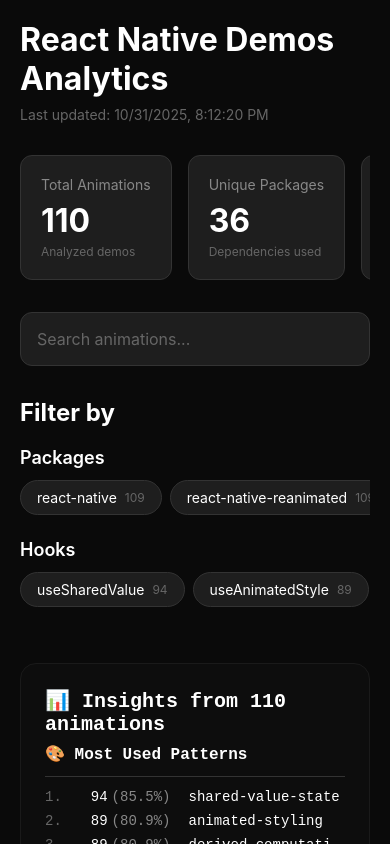
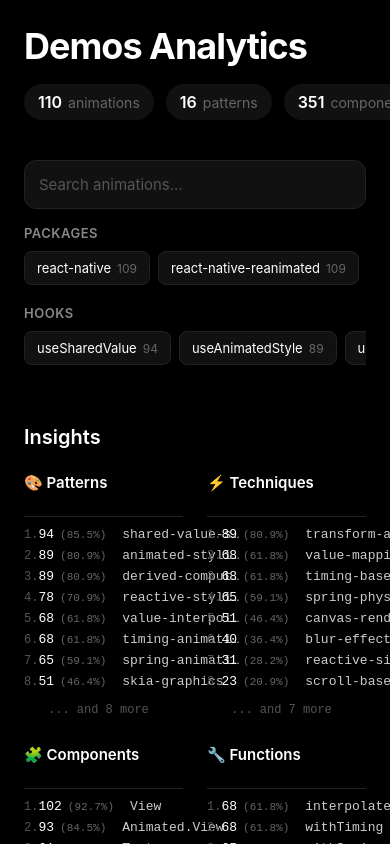
Before and after one commit to enzomanuelmangano/demos-stats, a React Native app: screen / in a window 390 px wide. Built offline with nearby package versions, Linux system fonts and the light colour scheme.

Commit message:
refactor: update UI styles and remove unused components

```diff
--- a/App.tsx
+++ b/App.tsx
@@ -14,6 +14,6 @@
 const styles = StyleSheet.create({
   container: {
     flex: 1,
-    backgroundColor: '#0a0a0a',
+    backgroundColor: '#000',
   },
 });
--- a/src/components/AnimationCard.tsx
+++ b/src/components/AnimationCard.tsx
@@ -48,54 +48,55 @@
 
 const styles = StyleSheet.create({
   card: {
-    backgroundColor: '#1e1e1e',
-    borderRadius: 12,
-    padding: 20,
-    marginBottom: 12,
+    backgroundColor: '#0a0a0a',
+    borderRadius: 10,
+    padding: 16,
     borderWidth: 1,
-    borderColor: '#333',
+    borderColor: '#1a1a1a',
   },
   header: {
     flexDirection: 'row',
     justifyContent: 'space-between',
-    alignItems: 'center',
-    marginBottom: 16,
+    alignItems: 'flex-start',
+    marginBottom: 12,
   },
   title: {
-    fontSize: 18,
+    fontSize: 15,
     fontWeight: '600',
     color: '#fff',
     flex: 1,
   },
   linkButton: {
-    paddingHorizontal: 12,
-    paddingVertical: 6,
+    paddingHorizontal: 10,
+    paddingVertical: 4,
   },
   linkText: {
-    fontSize: 14,
+    fontSize: 12,
     color: '#007AFF',
   },
   stats: {
     flexDirection: 'row',
-    gap: 24,
-    marginBottom: 12,
+    gap: 16,
+    marginBottom: 8,
   },
   stat: {
-    alignItems: 'center',
+    alignItems: 'flex-start',
   },
   statValue: {
-    fontSize: 20,
-    fontWeight: 'bold',
-    color: '#007AFF',
-    marginBottom: 4,
+    fontSize: 16,
+    fontWeight: '600',
+    color: '#fff',
+    marginBottom: 2,
   },
   statLabel: {
-    fontSize: 12,
-    color: '#666',
+    fontSize: 11,
+    color: '#555',
+    textTransform: 'uppercase',
+    letterSpacing: 0.5,
   },
   date: {
-    fontSize: 12,
-    color: '#666',
-    marginTop: 8,
+    fontSize: 11,
+    color: '#444',
+    marginTop: 6,
   },
 });
--- a/src/components/FilterSection.tsx
+++ /dev/null
@@ -1,95 +0,0 @@
-import React from 'react';
-import { View, Text, StyleSheet, ScrollView, TouchableOpacity } from 'react-native';
-
-interface FilterSectionProps {
-  title: string;
-  items: Record<string, number>;
-  selectedItems: string[];
-  onToggle: (item: string) => void;
-  limit?: number;
-}
-
-export function FilterSection({
-  title,
-  items,
-  selectedItems,
-  onToggle,
-  limit = 20,
-}: FilterSectionProps) {
-  const entries = Object.entries(items).slice(0, limit);
-
-  return (
-    <View style={styles.container}>
-      <Text style={styles.title}>{title}</Text>
-      <ScrollView
-        horizontal
-        showsHorizontalScrollIndicator={false}
-        contentContainerStyle={styles.scrollContent}
-      >
-        {entries.map(([item, count]) => {
-          const isSelected = selectedItems.includes(item);
-          return (
-            <TouchableOpacity
-              key={item}
-              style={[styles.chip, isSelected && styles.chipSelected]}
-              onPress={() => onToggle(item)}
-            >
-              <Text style={[styles.chipText, isSelected && styles.chipTextSelected]}>
-                {item}
-              </Text>
-              <Text style={[styles.chipCount, isSelected && styles.chipCountSelected]}>
-                {count}
-              </Text>
-            </TouchableOpacity>
-          );
-        })}
-      </ScrollView>
-    </View>
-  );
-}
-
-const styles = StyleSheet.create({
-  container: {
-    marginBottom: 24,
-  },
-  title: {
-    fontSize: 18,
-    fontWeight: '600',
-    color: '#fff',
-    marginBottom: 12,
-  },
-  scrollContent: {
-    gap: 8,
-    paddingRight: 16,
-  },
-  chip: {
-    backgroundColor: '#1e1e1e',
-    borderRadius: 20,
-    paddingHorizontal: 16,
-    paddingVertical: 8,
-    borderWidth: 1,
-    borderColor: '#333',
-    flexDirection: 'row',
-    alignItems: 'center',
-    gap: 8,
-  },
-  chipSelected: {
-    backgroundColor: '#007AFF',
-    borderColor: '#007AFF',
-  },
-  chipText: {
-    fontSize: 14,
-    color: '#fff',
-  },
-  chipTextSelected: {
-    color: '#fff',
-    fontWeight: '600',
-  },
-  chipCount: {
-    fontSize: 12,
-    color: '#666',
-  },
-  chipCountSelected: {
-    color: '#ccc',
-  },
-});
--- a/src/components/ProgressBarChart.tsx
+++ b/src/components/ProgressBarChart.tsx
@@ -70,87 +70,85 @@
 
 const styles = StyleSheet.create({
   container: {
-    marginBottom: 32,
+    marginBottom: 28,
   },
   title: {
-    fontSize: 16,
+    fontSize: 15,
     fontWeight: '600',
     color: '#fff',
-    fontFamily: 'monospace',
+    marginBottom: 14,
   },
   subtitle: {
-    fontSize: 14,
+    fontSize: 12,
     color: '#666',
-    fontFamily: 'monospace',
     marginTop: 4,
   },
   separator: {
     height: 1,
-    backgroundColor: '#333',
-    marginVertical: 12,
+    backgroundColor: '#222',
+    marginVertical: 10,
   },
   row: {
     flexDirection: 'row',
     alignItems: 'center',
-    marginBottom: 8,
-    fontFamily: 'monospace',
+    marginBottom: 6,
   },
   rank: {
-    fontSize: 14,
-    color: '#666',
-    width: 32,
+    fontSize: 12,
+    color: '#555',
+    width: 24,
     fontFamily: 'monospace',
   },
   count: {
-    fontSize: 14,
+    fontSize: 13,
     color: '#fff',
-    width: 40,
+    width: 32,
     textAlign: 'right',
     fontFamily: 'monospace',
+    fontWeight: '500',
   },
   percentage: {
-    fontSize: 14,
-    color: '#888',
-    width: 70,
-    marginLeft: 4,
+    fontSize: 11,
+    color: '#666',
+    width: 50,
+    marginLeft: 6,
     fontFamily: 'monospace',
   },
   barContainer: {
     flex: 1,
-    height: 16,
+    height: 6,
     position: 'relative',
     marginHorizontal: 8,
+    backgroundColor: '#111',
+    borderRadius: 3,
+    overflow: 'hidden',
   },
   barFilled: {
     height: '100%',
     position: 'absolute',
     left: 0,
     top: 0,
-    borderRadius: 2,
+    borderRadius: 3,
   },
   barEmpty: {
-    height: '100%',
-    width: '100%',
-    backgroundColor: '#222',
-    borderRadius: 2,
+    display: 'none',
   },
   label: {
-    fontSize: 14,
-    color: '#fff',
-    width: 180,
+    fontSize: 13,
+    color: '#ccc',
+    minWidth: 120,
     fontFamily: 'monospace',
   },
   remaining: {
-    fontSize: 14,
-    color: '#666',
+    fontSize: 12,
+    color: '#555',
     marginTop: 8,
     fontFamily: 'monospace',
-    marginLeft: 32,
+    marginLeft: 24,
   },
   emptyText: {
-    fontSize: 14,
-    color: '#666',
-    fontFamily: 'monospace',
+    fontSize: 13,
+    color: '#555',
     fontStyle: 'italic',
   },
 });
--- a/src/components/StatCard.tsx
+++ /dev/null
@@ -1,44 +0,0 @@
-import React from 'react';
-import { View, Text, StyleSheet } from 'react-native';
-
-interface StatCardProps {
-  title: string;
-  value: string | number;
-  subtitle?: string;
-}
-
-export function StatCard({ title, value, subtitle }: StatCardProps) {
-  return (
-    <View style={styles.card}>
-      <Text style={styles.title}>{title}</Text>
-      <Text style={styles.value}>{value}</Text>
-      {subtitle && <Text style={styles.subtitle}>{subtitle}</Text>}
-    </View>
-  );
-}
-
-const styles = StyleSheet.create({
-  card: {
-    backgroundColor: '#1e1e1e',
-    borderRadius: 12,
-    padding: 20,
-    minWidth: 150,
-    borderWidth: 1,
-    borderColor: '#333',
-  },
-  title: {
-    fontSize: 14,
-    color: '#888',
-    marginBottom: 8,
-  },
-  value: {
-    fontSize: 32,
-    fontWeight: 'bold',
-    color: '#fff',
-    marginBottom: 4,
-  },
-  subtitle: {
-    fontSize: 12,
-    color: '#666',
-  },
-});
--- a/src/screens/Dashboard.tsx
+++ b/src/screens/Dashboard.tsx
@@ -8,9 +8,7 @@
   ActivityIndicator,
   TouchableOpacity,
 } from 'react-native';
-import { useAggregateStats, useAnimationMetadata } from '../hooks/useAnalytics';
-import { StatCard } from '../components/StatCard';
-import { FilterSection } from '../components/FilterSection';
+import { useAggregateStats } from '../hooks/useAnalytics';
 import { ProgressBarChart } from '../components/ProgressBarChart';
 import { AnimationCard } from '../components/AnimationCard';
 
@@ -135,146 +133,151 @@
     <ScrollView style={styles.container} contentContainerStyle={styles.content}>
       {/* Header */}
       <View style={styles.header}>
-        <Text style={styles.headerTitle}>React Native Demos Analytics</Text>
-        <Text style={styles.headerSubtitle}>
-          Last updated: {new Date(stats.generated_at).toLocaleString()}
-        </Text>
+        <Text style={styles.headerTitle}>Demos Analytics</Text>
+        <View style={styles.statsOverview}>
+          <View style={styles.statPill}>
+            <Text style={styles.statValue}>{filteredAnimations.length}</Text>
+            <Text style={styles.statLabel}>animations</Text>
+          </View>
+          <View style={styles.statPill}>
+            <Text style={styles.statValue}>{Object.keys(insights.patterns).length}</Text>
+            <Text style={styles.statLabel}>patterns</Text>
+          </View>
+          <View style={styles.statPill}>
+            <Text style={styles.statValue}>{Object.keys(insights.components).length}</Text>
+            <Text style={styles.statLabel}>components</Text>
+          </View>
+        </View>
       </View>
 
-      {/* Stats Overview */}
+      {/* Search and Filters */}
+      <View style={styles.controlsSection}>
+        <TextInput
+          style={styles.searchInput}
+          placeholder="Search animations..."
+          placeholderTextColor="#555"
+          value={searchQuery}
+          onChangeText={setSearchQuery}
+        />
+
+        {totalActiveFilters > 0 && (
+          <TouchableOpacity onPress={clearAllFilters} style={styles.clearAllButton}>
+            <Text style={styles.clearAllText}>✕ Clear filters</Text>
+          </TouchableOpacity>
+        )}
+
+        <View style={styles.filterGroup}>
+          <Text style={styles.filterLabel}>Packages</Text>
           <ScrollView
             horizontal
             showsHorizontalScrollIndicator={false}
-        style={styles.statsRow}
-        contentContainerStyle={styles.statsContent}
+            contentContainerStyle={styles.filterChips}
           >
-        <StatCard
-          title="Total Animations"
-          value={stats.total_animations}
-          subtitle="Analyzed demos"
+            {Object.entries(stats.packages)
+              .slice(0, 12)
+              .map(([pkg, count]) => {
+                const isSelected = selectedPackages.includes(pkg);
+                return (
+                  <TouchableOpacity
+                    key={pkg}
+                    style={[styles.chip, isSelected && styles.chipSelected]}
+                    onPress={() => toggleFilter(selectedPackages, pkg, setSelectedPackages)}
+                  >
+                    <Text style={[styles.chipText, isSelected && styles.chipTextSelected]}>
+                      {pkg}
+                    </Text>
+                    <Text style={[styles.chipCount, isSelected && styles.chipCountSelected]}>
+                      {count}
+                    </Text>
+                  </TouchableOpacity>
+                );
+              })}
+          </ScrollView>
+        </View>
+
+        <View style={styles.filterGroup}>
+          <Text style={styles.filterLabel}>Hooks</Text>
+          <ScrollView
+            horizontal
+            showsHorizontalScrollIndicator={false}
+            contentContainerStyle={styles.filterChips}
+          >
+            {Object.entries(stats.hooks)
+              .slice(0, 12)
+              .map(([hook, count]) => {
+                const isSelected = selectedHooks.includes(hook);
+                return (
+                  <TouchableOpacity
+                    key={hook}
+                    style={[styles.chip, isSelected && styles.chipSelected]}
+                    onPress={() => toggleFilter(selectedHooks, hook, setSelectedHooks)}
+                  >
+                    <Text style={[styles.chipText, isSelected && styles.chipTextSelected]}>
+                      {hook}
+                    </Text>
+                    <Text style={[styles.chipCount, isSelected && styles.chipCountSelected]}>
+                      {count}
+                    </Text>
+                  </TouchableOpacity>
+                );
+              })}
+          </ScrollView>
+        </View>
+      </View>
+
+      {/* Insights */}
+      <View style={styles.insightsSection}>
+        <Text style={styles.insightsTitle}>Insights</Text>
+
+        <View style={styles.insightsGrid}>
+          <View style={styles.insightColumn}>
+            <ProgressBarChart
+              title="🎨 Patterns"
+              items={insights.patterns}
+              total={filteredAnimations.length}
+              color="#00D9FF"
+              limit={8}
             />
-        <StatCard
-          title="Unique Packages"
-          value={Object.keys(stats.packages).length}
-          subtitle="Dependencies used"
-        />
-        <StatCard
-          title="Unique Hooks"
-          value={Object.keys(stats.hooks).length}
-          subtitle="React hooks"
-        />
-        <StatCard
-          title="Patterns"
-          value={Object.keys(stats.patterns).length}
-          subtitle="Animation patterns"
-        />
-      </ScrollView>
 
-      {/* Search */}
-      <View style={styles.searchContainer}>
-        <TextInput
-          style={styles.searchInput}
-          placeholder="Search animations..."
-          placeholderTextColor="#666"
-          value={searchQuery}
-          onChangeText={setSearchQuery}
+            <ProgressBarChart
+              title="🧩 Components"
+              items={insights.components}
+              total={filteredAnimations.length}
+              color="#AF52DE"
+              limit={8}
             />
           </View>
 
-      {/* Filters */}
-      <View style={styles.filtersSection}>
-        <View style={styles.filterHeader}>
-          <Text style={styles.sectionTitle}>Filter by</Text>
-          {totalActiveFilters > 0 && (
-            <TouchableOpacity onPress={clearAllFilters} style={styles.clearButton}>
-              <Text style={styles.clearButtonText}>
-                Clear all ({totalActiveFilters})
-              </Text>
-            </TouchableOpacity>
-          )}
-        </View>
-
-        <FilterSection
-          title="Packages"
-          items={stats.packages}
-          selectedItems={selectedPackages}
-          onToggle={(item) => toggleFilter(selectedPackages, item, setSelectedPackages)}
-          limit={20}
-        />
-
-        <FilterSection
-          title="Hooks"
-          items={stats.hooks}
-          selectedItems={selectedHooks}
-          onToggle={(item) => toggleFilter(selectedHooks, item, setSelectedHooks)}
-          limit={20}
-        />
-      </View>
-
-      {/* Insights from filtered animations */}
-      <View style={styles.insightsSection}>
-        <Text style={styles.insightsHeader}>
-          📊 Insights from {filteredAnimations.length} animation{filteredAnimations.length !== 1 ? 's' : ''}
-        </Text>
-        {totalActiveFilters > 0 && (
-          <Text style={styles.filterContext}>
-            Filtered by: {[...selectedPackages, ...selectedHooks].join(', ')}
-          </Text>
-        )}
-
+          <View style={styles.insightColumn}>
             <ProgressBarChart
-          title="🎨 Most Used Patterns"
-          items={insights.patterns}
+              title="⚡ Techniques"
+              items={insights.techniques}
               total={filteredAnimations.length}
-          color="#00D9FF"
+              color="#FFD60A"
+              limit={8}
             />
 
             <ProgressBarChart
-          title="⚡ Animation Techniques"
-          items={insights.techniques}
-          total={filteredAnimations.length}
-          color="#FFD60A"
-        />
-
-        <ProgressBarChart
-          title="🎣 Most Used Hooks"
-          subtitle={selectedHooks.length > 0 ? '(filtered)' : undefined}
-          items={insights.hooks}
-          total={filteredAnimations.length}
-          color="#FF375F"
-        />
-
-        <ProgressBarChart
-          title="📦 Most Used Packages"
-          subtitle={selectedPackages.length > 0 ? '(filtered)' : undefined}
-          items={insights.packages}
-          total={filteredAnimations.length}
-          color="#34C759"
-        />
-
-        <ProgressBarChart
-          title="🧩 Components Used"
-          items={insights.components}
-          total={filteredAnimations.length}
-          color="#AF52DE"
-        />
-
-        <ProgressBarChart
-          title="🔧 Animation Functions"
+              title="🔧 Functions"
               items={insights.functions}
               total={filteredAnimations.length}
               color="#FF9500"
+              limit={8}
             />
+          </View>
+        </View>
       </View>
 
       {/* Animation List */}
       <View style={styles.animationsSection}>
         <Text style={styles.sectionTitle}>
-          Animations ({filteredAnimations.length})
+          {filteredAnimations.length} Animation{filteredAnimations.length !== 1 ? 's' : ''}
         </Text>
+        <View style={styles.animationGrid}>
           {filteredAnimations.map((animation) => (
             <AnimationCard key={animation.slug} animation={animation} />
           ))}
+        </View>
       </View>
     </ScrollView>
   );
@@ -283,17 +286,19 @@
 const styles = StyleSheet.create({
   container: {
     flex: 1,
-    backgroundColor: '#0a0a0a',
+    backgroundColor: '#000',
   },
   content: {
-    padding: 20,
-    paddingBottom: 40,
+    padding: 24,
+    maxWidth: 1400,
+    alignSelf: 'center',
+    width: '100%',
   },
   center: {
     flex: 1,
     justifyContent: 'center',
     alignItems: 'center',
-    backgroundColor: '#0a0a0a',
+    backgroundColor: '#000',
     padding: 20,
   },
   loadingText: {
@@ -313,83 +318,132 @@
     textAlign: 'center',
   },
   header: {
-    marginBottom: 32,
+    marginBottom: 40,
   },
   headerTitle: {
-    fontSize: 32,
-    fontWeight: 'bold',
+    fontSize: 36,
+    fontWeight: '700',
     color: '#fff',
-    marginBottom: 8,
+    marginBottom: 16,
+    letterSpacing: -1,
   },
-  headerSubtitle: {
+  statsOverview: {
+    flexDirection: 'row',
+    gap: 12,
+  },
+  statPill: {
+    flexDirection: 'row',
+    alignItems: 'center',
+    gap: 6,
+    backgroundColor: '#111',
+    paddingHorizontal: 14,
+    paddingVertical: 8,
+    borderRadius: 20,
+  },
+  statValue: {
+    fontSize: 16,
+    fontWeight: '600',
+    color: '#fff',
+  },
+  statLabel: {
     fontSize: 14,
     color: '#666',
   },
-  statsRow: {
-    marginBottom: 32,
+  controlsSection: {
+    marginBottom: 40,
   },
-  statsContent: {
-    gap: 16,
+  searchInput: {
+    backgroundColor: '#111',
+    borderRadius: 12,
+    padding: 14,
+    fontSize: 15,
+    color: '#fff',
+    borderWidth: 1,
+    borderColor: '#222',
+    marginBottom: 16,
+  },
+  clearAllButton: {
+    alignSelf: 'flex-start',
+    backgroundColor: '#1a1a1a',
+    paddingHorizontal: 14,
+    paddingVertical: 8,
+    borderRadius: 8,
+    marginBottom: 20,
+  },
+  clearAllText: {
+    color: '#888',
+    fontSize: 13,
+  },
+  filterGroup: {
+    marginBottom: 20,
+  },
+  filterLabel: {
+    fontSize: 13,
+    fontWeight: '600',
+    color: '#888',
+    marginBottom: 10,
+    textTransform: 'uppercase',
+    letterSpacing: 0.5,
+  },
+  filterChips: {
+    gap: 8,
     paddingRight: 16,
   },
-  searchContainer: {
-    marginBottom: 32,
+  chip: {
+    flexDirection: 'row',
+    alignItems: 'center',
+    gap: 6,
+    backgroundColor: '#111',
+    paddingHorizontal: 12,
+    paddingVertical: 8,
+    borderRadius: 8,
+    borderWidth: 1,
+    borderColor: '#222',
   },
-  searchInput: {
-    backgroundColor: '#1e1e1e',
-    borderRadius: 12,
-    padding: 16,
-    fontSize: 16,
+  chipSelected: {
+    backgroundColor: '#007AFF',
+    borderColor: '#007AFF',
+  },
+  chipText: {
+    fontSize: 13,
     color: '#fff',
-    borderWidth: 1,
-    borderColor: '#333',
   },
-  filtersSection: {
-    marginBottom: 32,
+  chipTextSelected: {
+    fontWeight: '600',
   },
-  filterHeader: {
+  chipCount: {
+    fontSize: 12,
+    color: '#666',
+  },
+  chipCountSelected: {
+    color: '#ccc',
+  },
+  insightsSection: {
+    marginBottom: 40,
+  },
+  insightsTitle: {
+    fontSize: 20,
+    fontWeight: '600',
+    color: '#fff',
+    marginBottom: 24,
+  },
+  insightsGrid: {
     flexDirection: 'row',
-    justifyContent: 'space-between',
-    alignItems: 'center',
+    gap: 24,
+  },
+  insightColumn: {
+    flex: 1,
+  },
+  animationsSection: {
+    marginBottom: 40,
+  },
+  sectionTitle: {
+    fontSize: 20,
+    fontWeight: '600',
+    color: '#fff',
     marginBottom: 20,
   },
-  sectionTitle: {
-    fontSize: 24,
-    fontWeight: 'bold',
-    color: '#fff',
-  },
-  clearButton: {
-    backgroundColor: '#333',
-    paddingHorizontal: 16,
-    paddingVertical: 8,
-    borderRadius: 20,
-  },
-  clearButtonText: {
-    color: '#fff',
-    fontSize: 14,
-  },
-  insightsSection: {
-    marginBottom: 32,
-    backgroundColor: '#0d0d0d',
-    borderRadius: 16,
-    padding: 24,
-    borderWidth: 1,
-    borderColor: '#1a1a1a',
-  },
-  insightsHeader: {
-    fontSize: 20,
-    fontWeight: 'bold',
-    color: '#fff',
-    marginBottom: 8,
-    fontFamily: 'monospace',
-  },
-  filterContext: {
-    fontSize: 14,
-    color: '#007AFF',
-    marginBottom: 24,
-    fontFamily: 'monospace',
-  },
-  animationsSection: {
-    marginBottom: 32,
+  animationGrid: {
+    gap: 12,
   },
 });
```
Lines whose indentation alone changed are shown as unchanged.
